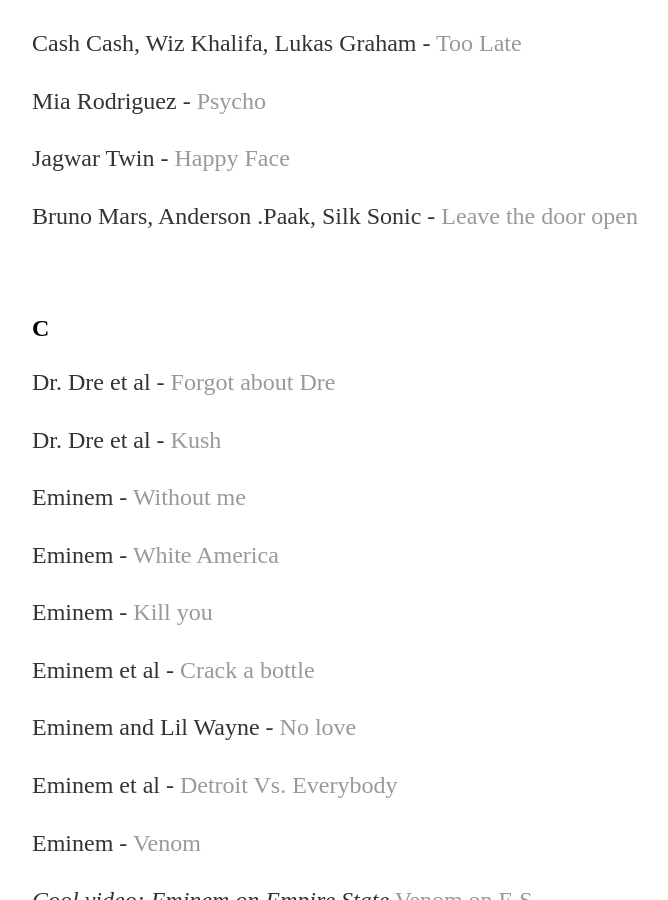
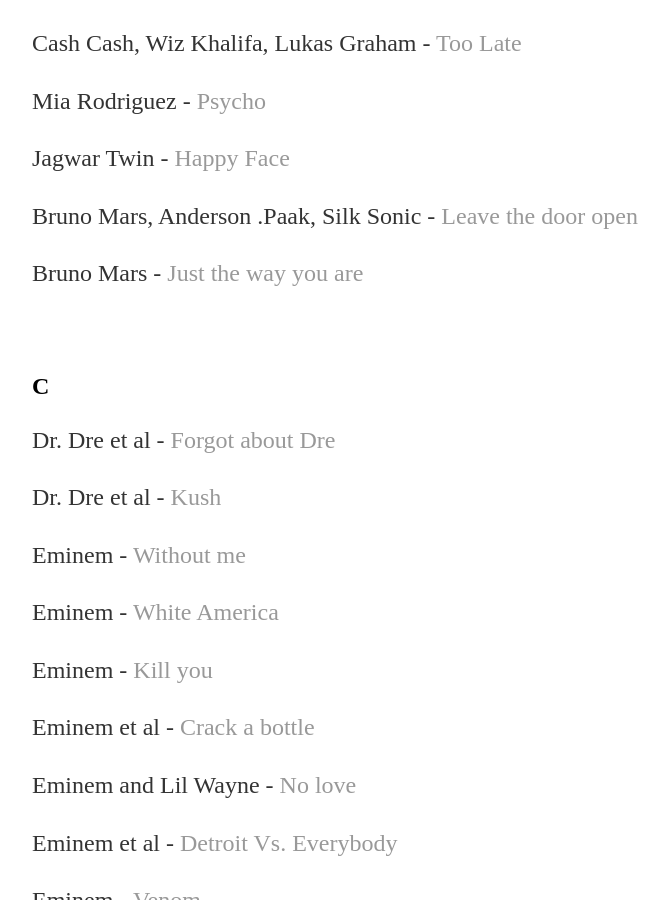
Before and after one commit to yjkweon24/yjkweon24.github.io, a Jekyll site: the page built from _posts/2018-10-23-songs-that-i-love.md, in a window 1280 px wide and 900 px high, scrolled down 8656 px. Shown: the whole window, without its empty margins (160-828 px from the left). Built offline with Jekyll 4.4.1, drawn with Linux system fonts in a browser that asks for light colours.

Commit message:
Update 2018-10-23-songs-that-i-love.md

```diff
--- a/_posts/2018-10-23-songs-that-i-love.md
+++ b/_posts/2018-10-23-songs-that-i-love.md
@@ -299,6 +299,8 @@
 
 Bruno Mars, Anderson .Paak, Silk Sonic - [Leave the door open](https://www.youtube.com/watch?v=adLGHcj_fmA)
 
+Bruno Mars - [Just the way you are](https://www.youtube.com/watch?v=LjhCEhWiKXk)
+
 <br>
 
 ## C
```
